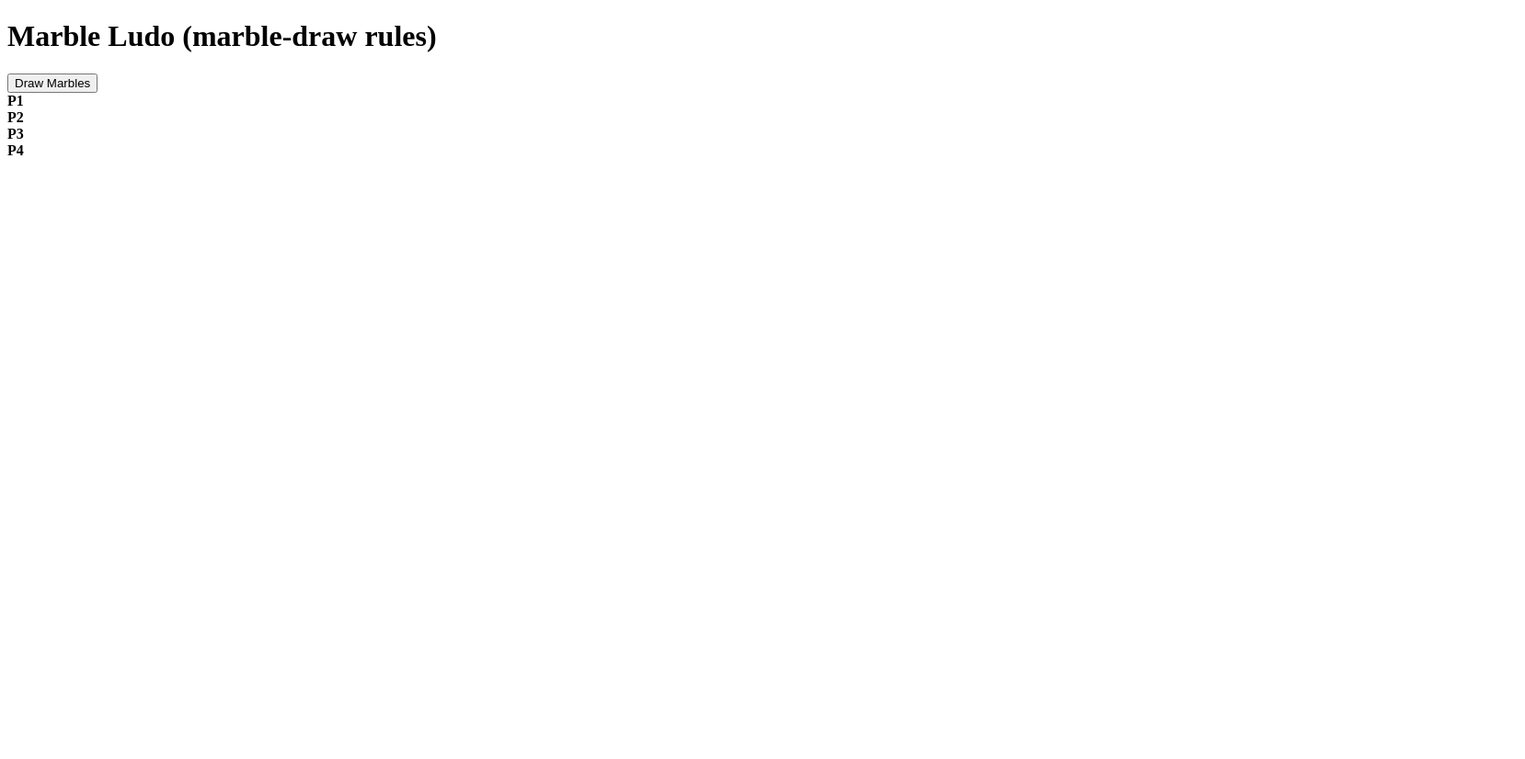
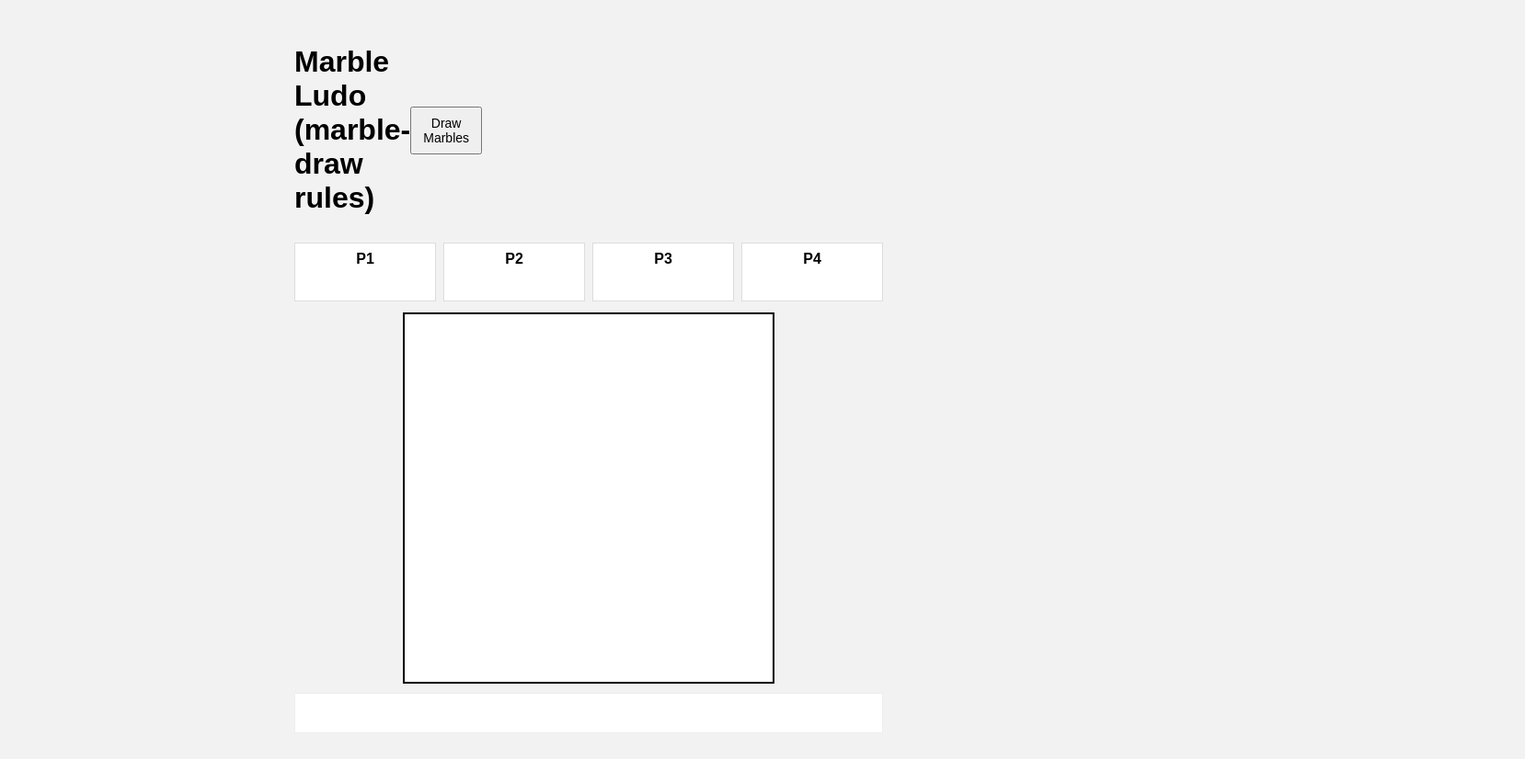
Before and after one commit to rohanguptaji/marble-ludo, a plain HTML site: page index.html in a window 1280 px wide. Shown: the whole page at 92% size, 1658 px wide, since content can reach past the window. Before the commit the page ends 800 px from the top, so only its background shows below. Drawn offline with Linux system fonts and the light colour scheme.

Commit message:
Fix CSS filename: styles.css -> style.css

```diff
--- a/index.html
+++ b/index.html
@@ -4,8 +4,7 @@
   <meta charset="utf-8" />
   <title>test -Marble Ludo — Dev</title>
   <meta name="viewport" content="width=device-width,initial-scale=1" />
-  <link rel="stylesheet" href="styles.css">
-</head>
+    <link rel="stylesheet" href="style.css"
 <body>
   <div id="game">
     <header>
```
